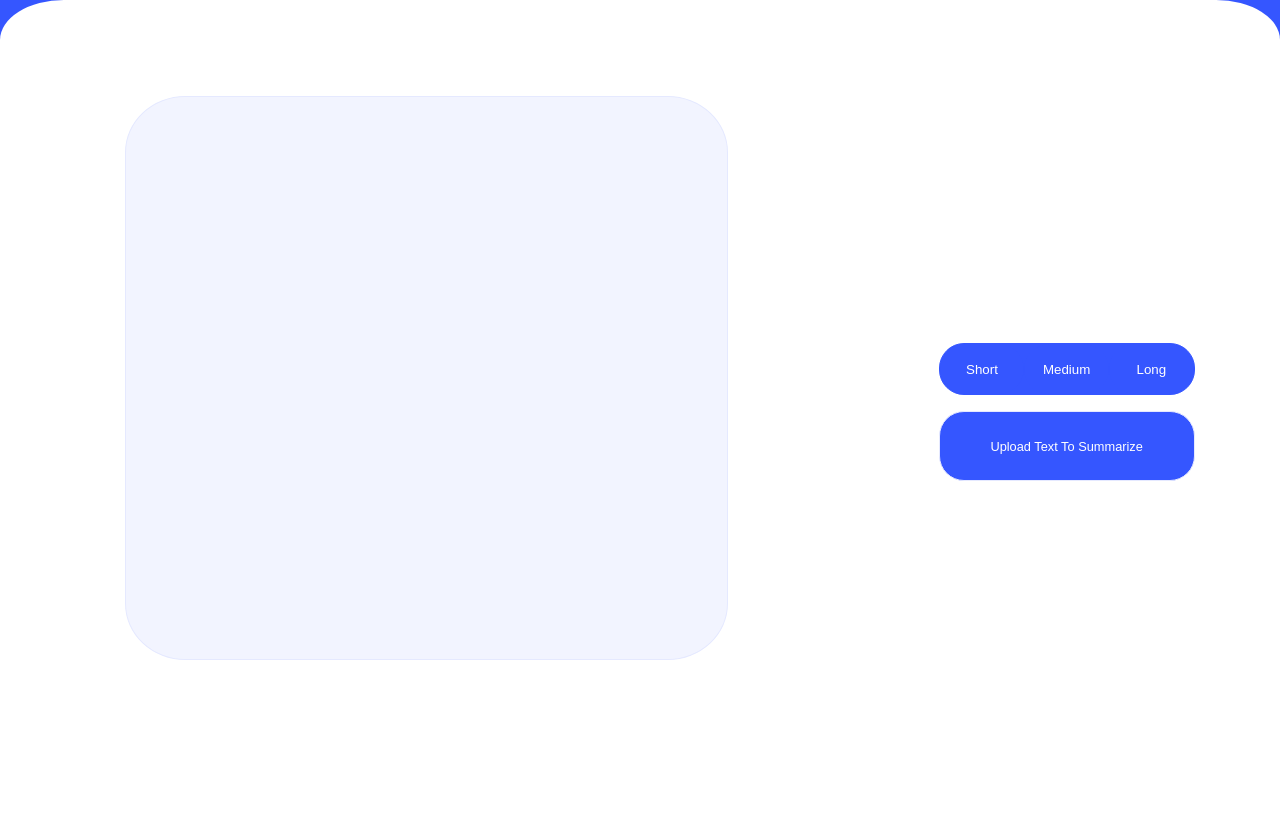
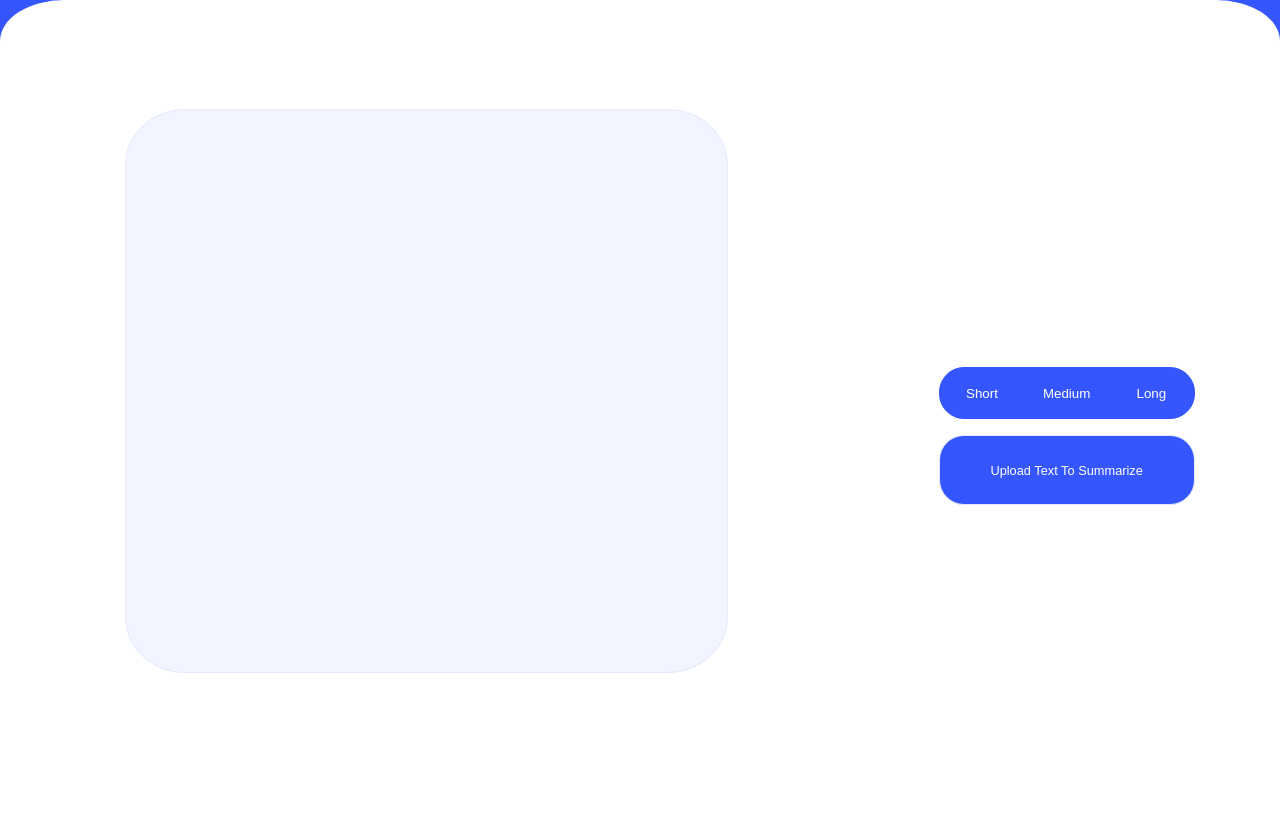
Before and after one commit to samparkachakraborty-code/Sumify, a Flask app: page /uploadtext in a window 1280 px wide. Shown: the part 74-898 px from the top of the page. Before the commit the page ends 734 px from the top, so only its background shows below. Run offline with Flask 3, Linux system fonts and the light colour scheme; some web fonts are replaced.

Commit message:
Fixed Bug: Images and Flask Templates

```diff
--- a/src/deployable/templates/uploadtext.html
+++ b/src/deployable/templates/uploadtext.html
@@ -54,7 +54,7 @@
             border-radius: 5% 5% 0 0;
 	    display: grid;
 	    grid-template-columns: 2fr 1fr;
-
+            padding-top: 3vh;
                        width: 100%;
         }
 
@@ -82,6 +82,7 @@
         #mainArea input {
             width: 70%;
             height: 70vh;
+	    margin-top: 10%;
 	   justify-self: center;
         }
     #sidebar{
```
